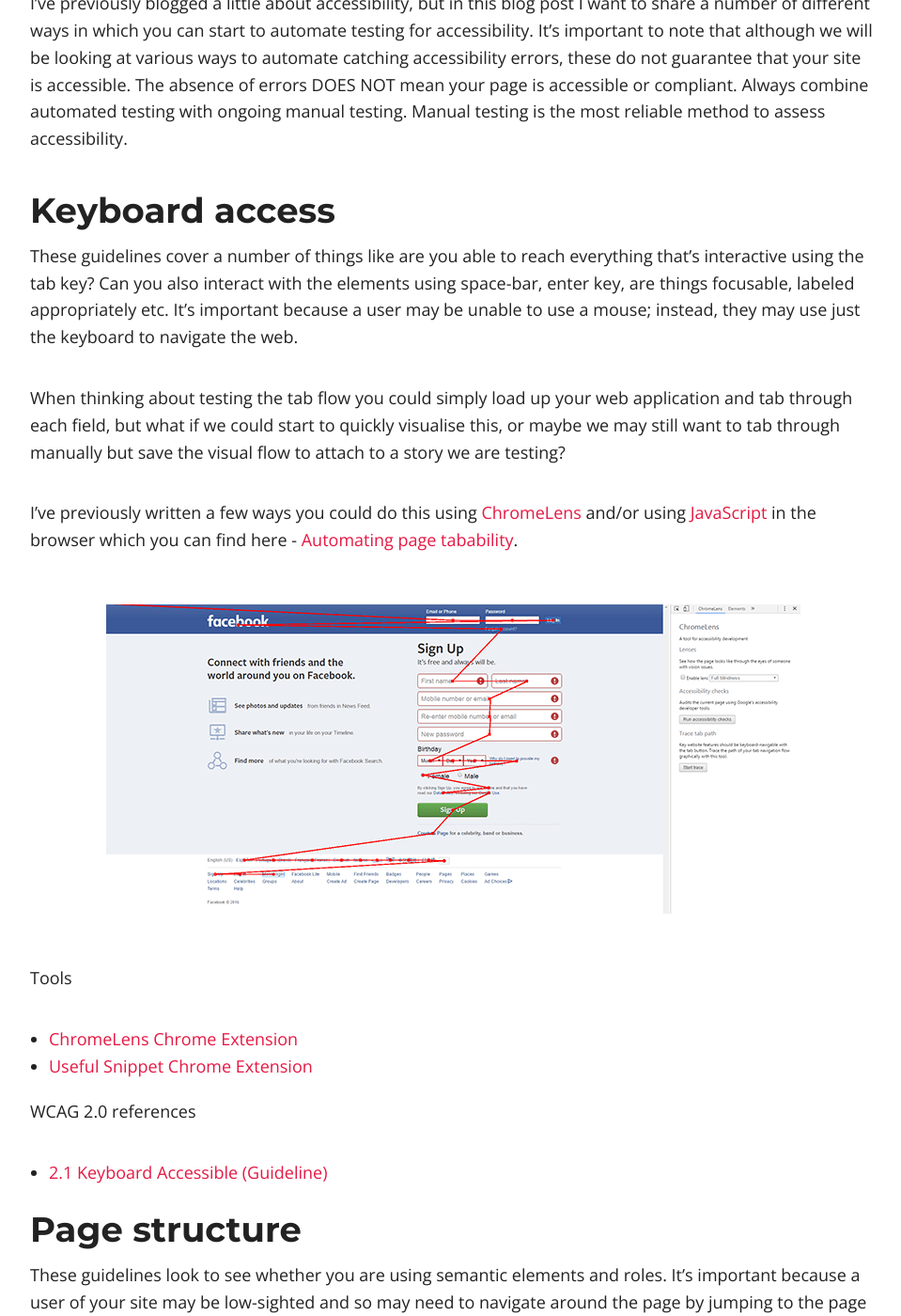
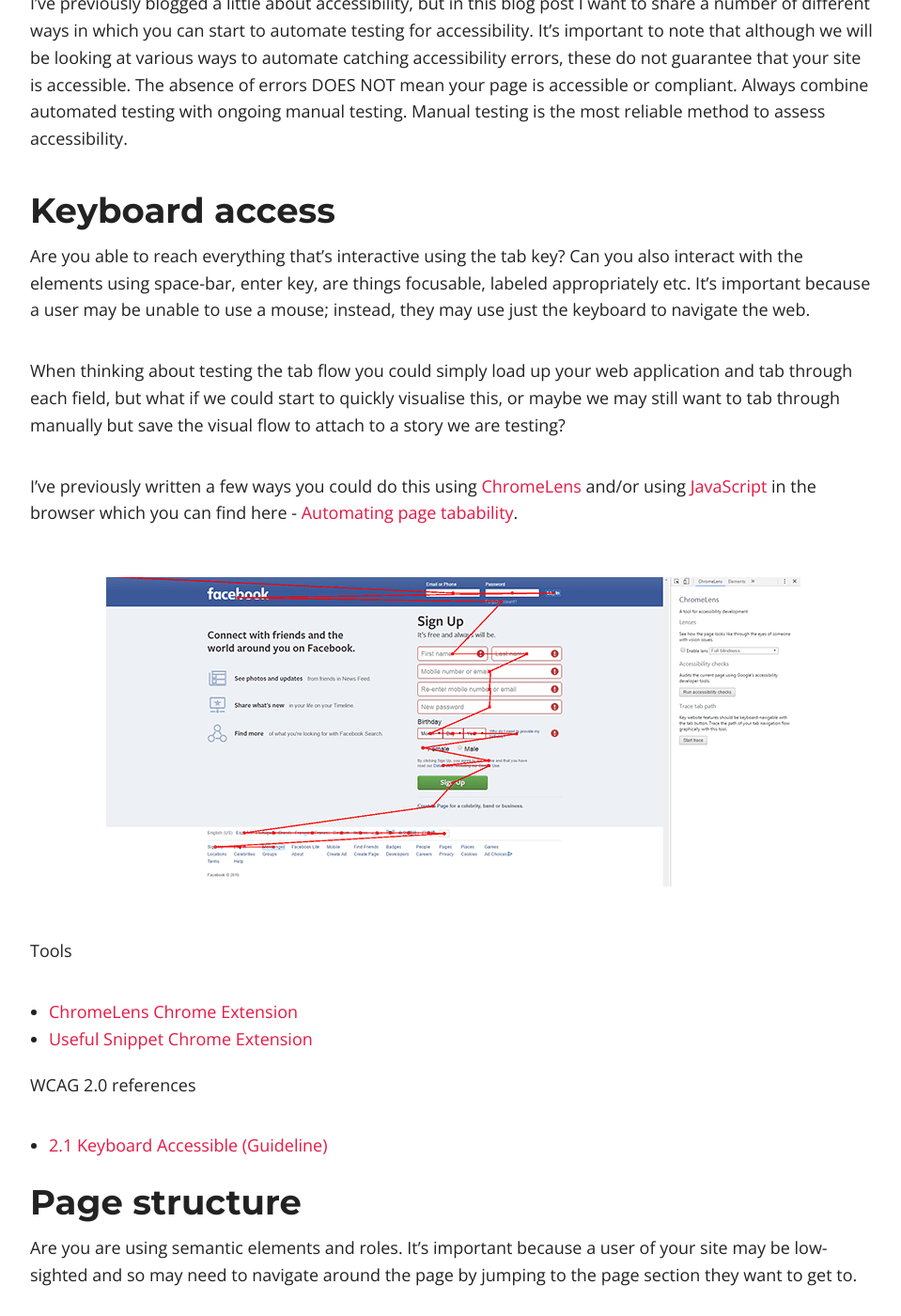
Before and after one commit to vivrichards600/vivrichards600.github.io, a Jekyll site: the page built from _posts/2020-01-02-automating-testing-for-accessibility.md, in a window 1280 px wide and 1400 px high, scrolled down 788 px. Shown: the whole window at 94% size, without its empty margins (158-1117 px from the left). Built offline with Jekyll 4.4.1, drawn with Linux system fonts in a browser that asks for light colours; nearby versions of some CDN libraries; comment, search, counter and statistics services are not loaded; some of the changed text lies outside the part shown.

Commit message:
Updating post on a11y

```diff
--- a/_posts/2020-01-02-automating-testing-for-accessibility.md
+++ b/_posts/2020-01-02-automating-testing-for-accessibility.md
@@ -19,7 +19,7 @@
 
 ## Keyboard access
 
-These guidelines cover a number of things like are you able to reach everything that's interactive using the tab key? Can you also interact with the elements using space-bar, enter key, are things focusable, labeled appropriately etc. It's important because a user may be unable to use a mouse; instead, they may use just the keyboard to navigate the web.
+Are you able to reach everything that's interactive using the tab key? Can you also interact with the elements using space-bar, enter key, are things focusable, labeled appropriately etc. It's important because a user may be unable to use a mouse; instead, they may use just the keyboard to navigate the web.
 
 When thinking about testing the tab flow you could simply load up your web application and tab through each field, but what if we could start to quickly visualise this, or maybe we may still want to tab through manually but save the visual flow to attach to a story we are testing?
 
@@ -37,7 +37,7 @@
 
 ## Page structure
 
-These guidelines look to see whether you are using semantic elements and roles. It's important because a user of your site may be low-sighted and so may need to navigate around the page by jumping to the page section they want to get to.
+Are you are using semantic elements and roles. It's important because a user of your site may be low-sighted and so may need to navigate around the page by jumping to the page section they want to get to.
 
 The [WAVE browser extension](http://wave.webaim.org/extension/) is available for both Chrome and Firefox. After installing the tool simply navigate to the page you want to check and then press the WAVE icon within your toolbar. "You will notice a new sidebar popup and WAVE will present your page with embedded icons and indicators. Each icon, box, and piece of information added by WAVE presents some information about the accessibility of your page."
 
@@ -65,7 +65,7 @@
 
 
 ## Images
-These guidelines relate to non-text content and providing text alternatives for people who cannot see images. It's important because a user of your site may be blind and so uses a screen reader to read the alt text in order to understand the contents of an image.
+Are you providing text alternatives for people who cannot see images. It's important because a user of your site may be blind and so uses a screen reader to read the alt text in order to understand the contents of an image.
 
 One of the easiest ways to check for alt tags is to use the [WAVE browser extension](http://wave.webaim.org/extension/) which was mentioned earlier. Once you have installed the extension, click on the WAVE icon and within the sidebar popup you will see any image alt tag issues reported in the summary withing the errors section.
 
@@ -86,7 +86,7 @@
 
 ## Colour and contrast
 
-This guideline helps to ensure that there is enough contrast between text and its background colour. It's important because a user of your site may have low vision and so needs content to have enough contrast to read it.
+Are you using enough contrast between text and its background colour. It's important because a user of your site may have low vision and so needs content to have enough contrast to read it.
 
 A simple way to check for colour contrast issues is to use the [WAVE browser extension](http://wave.webaim.org/extension/). Once you have installed the extension, click on the WAVE icon and within the sidebar popup you will see details of any contrast issues. There is also a contrast tab where you can provide colours in order to test the contrast ratio of a given text and background colour.
 
```
